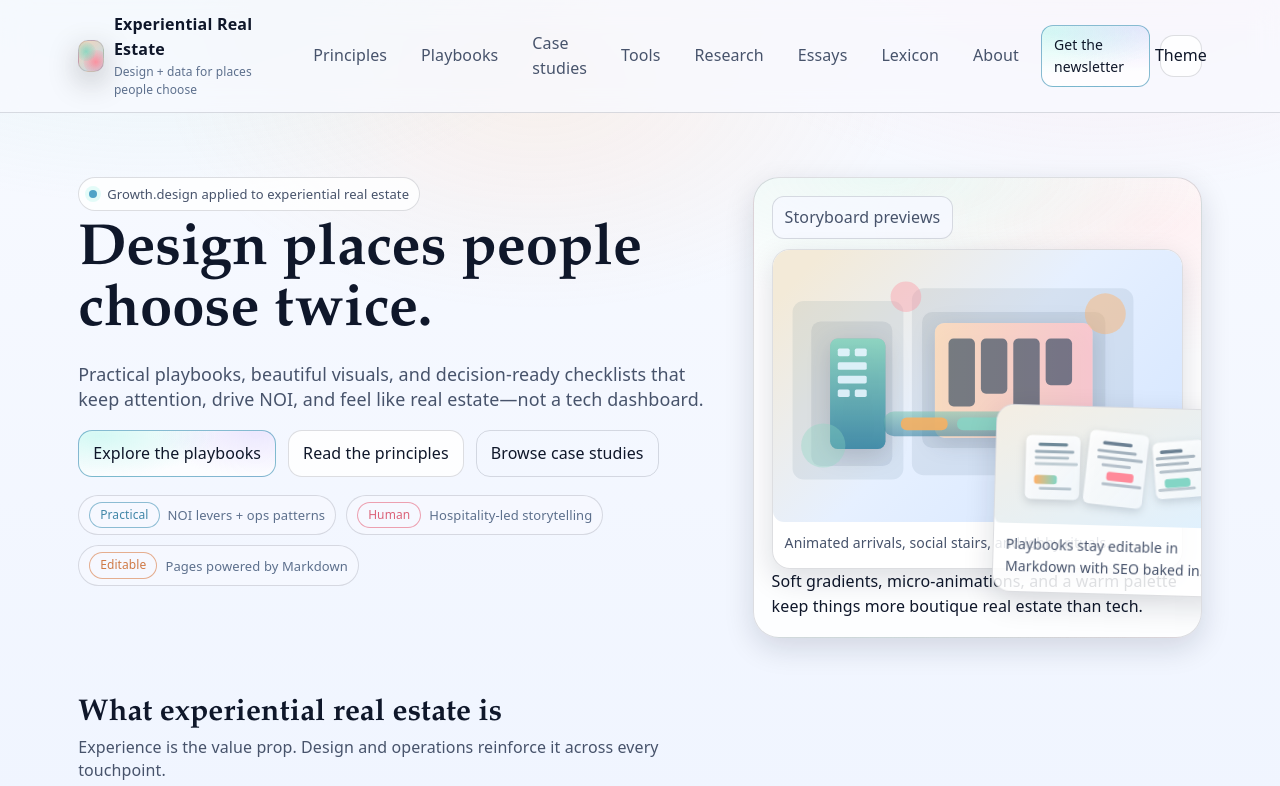
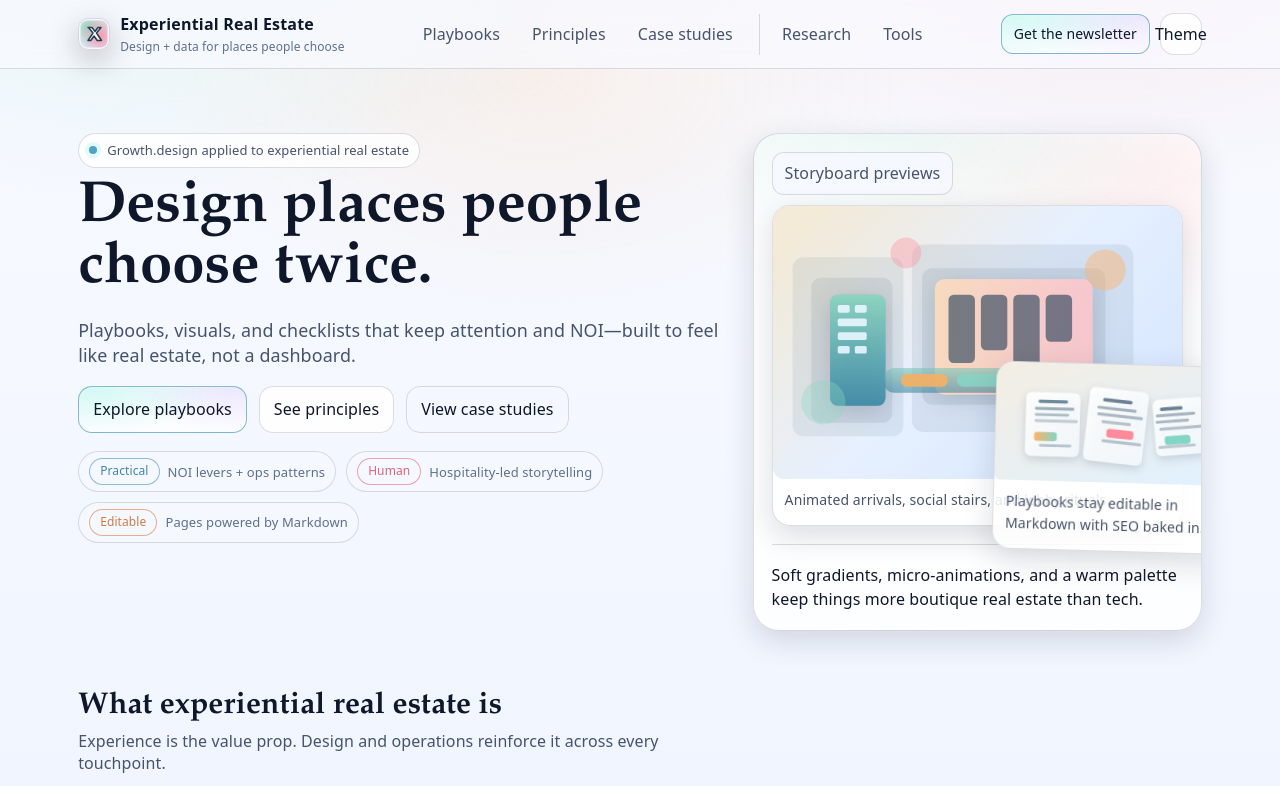
Before and after one commit to shamiya829/expre, a plain HTML site: page index.html in a window 1280 px wide. Shown: the top 786 px of the page. Drawn offline with Linux system fonts and the light colour scheme.

Commit message:
Simplify navigation and add EXPRE logo

```diff
--- a/assets/css/styles.css
+++ b/assets/css/styles.css
@@ -86,12 +86,10 @@ button, input, select, textarea{font:inherit; color:inherit}
 }
 .mark{
   width:32px; height:32px; border-radius:10px;
-  background:
-    radial-gradient(14px 14px at 30% 35%, rgba(139,214,193,.95), rgba(139,214,193,.18) 65%, transparent 70%),
-    radial-gradient(18px 18px at 70% 70%, rgba(255,138,154,.9), rgba(255,138,154,.18) 65%, transparent 70%),
-    linear-gradient(135deg, rgba(247,163,92,.42), rgba(79,163,199,.35));
   border:1px solid var(--border);
   box-shadow: 0 10px 30px rgba(0,0,0,.25);
+  object-fit: cover;
+  background: color-mix(in srgb, var(--surface2) 88%, transparent);
 }
 .brand strong{
   font-weight:700;
@@ -106,6 +104,12 @@ button, input, select, textarea{font:inherit; color:inherit}
 
 .menu{
   display:flex; align-items:center; gap: 14px;
+}
+.menuGroup{display:flex; align-items:center; gap: 12px}
+.menuGroup + .menuGroup{
+  border-left:1px solid var(--border);
+  padding-left:12px;
+  margin-left:2px;
 }
 .menu a{
   text-decoration:none;
@@ -246,7 +250,7 @@ h1{
   line-height:1.06;
 }
 .lead.tight, .tight, .heroMeta span, .card p, .panel p{line-height:1.4}
-.tight{max-width: 54ch}
+.tight{max-width: 48ch}
 .lead{
   color:var(--muted);
   font-size: clamp(16px, 1.4vw, 18px);
@@ -372,6 +376,7 @@ h1{
     radial-gradient(18px 18px at 70% 65%, rgba(167,139,250,.30), transparent 60%),
     color-mix(in srgb, var(--surface2) 86%, transparent);
   flex:0 0 auto;
+}
 .linkCard:hover{
   transform: translateY(-2px);
   box-shadow: var(--shadow), var(--glow);
--- a/index.html
+++ b/index.html
@@ -10,6 +10,8 @@
     <meta property="og:description" content="Build places people choose twice. Growth-minded playbooks, principles, and case studies you can edit in Markdown with SEO-ready scaffolding." />
     <meta property="og:type" content="website" />
     <meta name="theme-color" content="#0F1722" />
+    <link rel="icon" href="/assets/img/expre-logo.svg" type="image/svg+xml" />
+    <link rel="apple-touch-icon" href="/assets/img/expre-logo.svg" />
     <link rel="stylesheet" href="/assets/css/styles.css" />
   </head>
   <body>
@@ -18,21 +20,22 @@
       <div class="wrap">
         <nav class="nav" aria-label="Primary">
           <a class="brand" href="/" aria-current="page">
-            <span class="mark" aria-hidden="true"></span>
+            <img class="mark" src="/assets/img/expre-logo.svg" alt="EXPRE logo" />
             <div>
               <strong>Experiential Real Estate</strong>
               <span>Design + data for places people choose</span>
             </div>
           </a>
           <div class="menu" role="navigation">
-            <a href="/principles/">Principles</a>
-            <a href="/playbooks/">Playbooks</a>
-            <a href="/case-studies/">Case studies</a>
-            <a href="/tools/">Tools</a>
-            <a href="/research/">Research</a>
-            <a href="/essays/">Essays</a>
-            <a href="/lexicon/">Lexicon</a>
-            <a href="/about/">About</a>
+            <div class="menuGroup">
+              <a href="/playbooks/">Playbooks</a>
+              <a href="/principles/">Principles</a>
+              <a href="/case-studies/">Case studies</a>
+            </div>
+            <div class="menuGroup">
+              <a href="/research/">Research</a>
+              <a href="/tools/">Tools</a>
+            </div>
           </div>
           <div class="actions">
             <a class="btn small primary" href="/newsletter/">Get the newsletter</a>
@@ -50,12 +53,12 @@
             <div class="eyebrow"><span class="dot" aria-hidden="true"></span> Growth.design applied to experiential real estate</div>
             <h1>Design places people choose twice.</h1>
             <p class="lead tight">
-              Practical playbooks, beautiful visuals, and decision-ready checklists that keep attention, drive NOI, and feel like real estate—not a tech dashboard.
+              Playbooks, visuals, and checklists that keep attention and NOI—built to feel like real estate, not a dashboard.
             </p>
             <div class="heroCtas">
-              <a class="btn primary" href="/playbooks/">Explore the playbooks</a>
-              <a class="btn" href="/principles/">Read the principles</a>
-              <a class="btn ghost" href="/case-studies/">Browse case studies</a>
+              <a class="btn primary" href="/playbooks/">Explore playbooks</a>
+              <a class="btn" href="/principles/">See principles</a>
+              <a class="btn ghost" href="/case-studies/">View case studies</a>
             </div>
             <div class="heroMeta" aria-label="Key points">
               <span class="pill"><span class="tag accent">Practical</span> NOI levers + ops patterns</span>
@@ -285,7 +288,6 @@
             <a href="/tools/">Tools</a>
             <a href="/research/">Research</a>
             <a href="/essays/">Essays</a>
-            <a href="/lexicon/">Lexicon</a>
             <a href="/about/">About</a>
             <a href="/community/">Community</a>
           </div>
```
Also changed, not shown: assets/img/expre-logo.svg (added).
